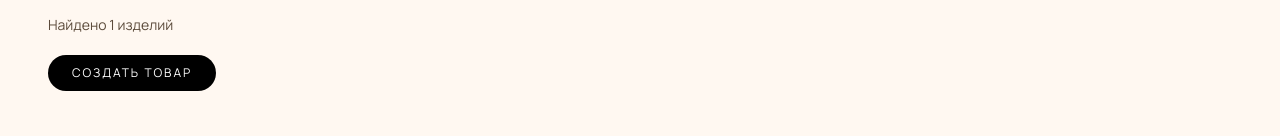
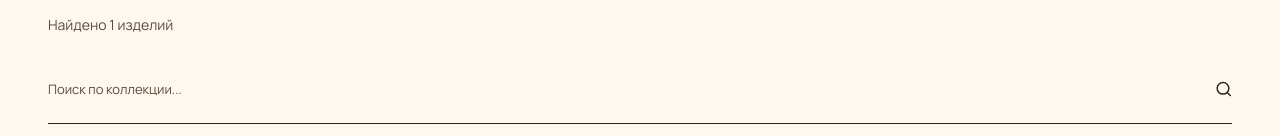
Before and after one commit to amirlan-io/dala, a Next.js app: page /catalog in a window 1280 px wide. Shown: the part 191-327 px from the top of the page. Built offline with nearby package versions, Linux system fonts and the light colour scheme; no server answers.

Commit message:
remove catalog management actions from public catalog
Hide create/edit/delete controls in /catalog so product management is only available in the admin panel.

Co-authored-by: Cursor <cursoragent@cursor.com>

```diff
--- a/components/pages/CatalogPageContent.tsx
+++ b/components/pages/CatalogPageContent.tsx
@@ -216,7 +216,7 @@ export function CatalogPageContent({ initialIsAdmin = false }: { initialIsAdmin?
     setSort("NEW");
   };
 
-  const canManageCatalog = true;
+  const canManageCatalog = false;
   const productKey = `${query}|${category}|${sort}`;
   const categories = [
     { value: "ALL" as CategoryValue, label: t("catalogAll").toUpperCase() },
```
